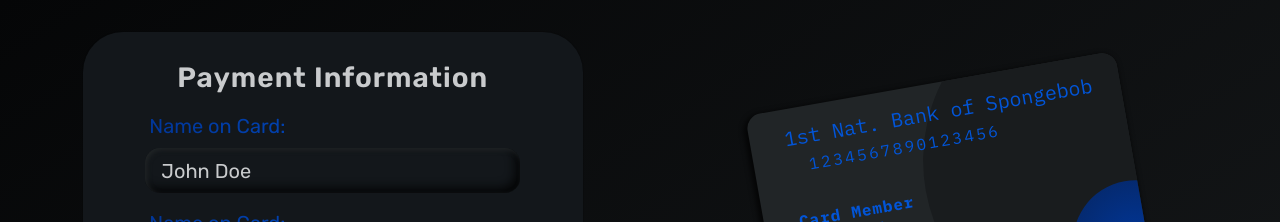
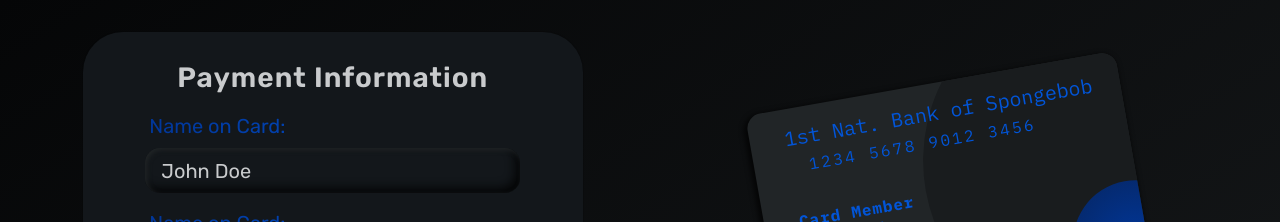
Before and after one commit to dkersten/payment-UI-react, a React (Create React App) app: page / in a window 1280 px wide. Shown: the top 222 px of the page. Built offline with nearby package versions, Linux system fonts and the light colour scheme.

Commit message:
added card num formatting

```diff
--- a/src/components/Card.js
+++ b/src/components/Card.js
@@ -1,10 +1,17 @@
 import React from 'react';
 
 const Card = (props) => {
+
+    const formatCCNum = () => {
+        let ccNum = props.num
+        let formatedNum = ccNum.match(/.{1,4}/g)
+        return formatedNum.join(' ')
+    }
+
     return(
         <div className="card">
             <h1>1st Nat. Bank of Spongebob</h1>
-            <h2 className="card-num">{props.num}</h2>
+            <h2 className="card-num">{formatCCNum()}</h2>
             <h3 className="member">Card Member</h3>
             <h3 className="name">{props.name}</h3>
             <h3 className="expiration">Exp. Date:</h3>
--- a/src/components/Form.js
+++ b/src/components/Form.js
@@ -15,6 +15,7 @@
     }
 
     const handleSubmit = (e) => {
+        e.preventDefault()
         props.formSubmitFunc()
     }
 
```
